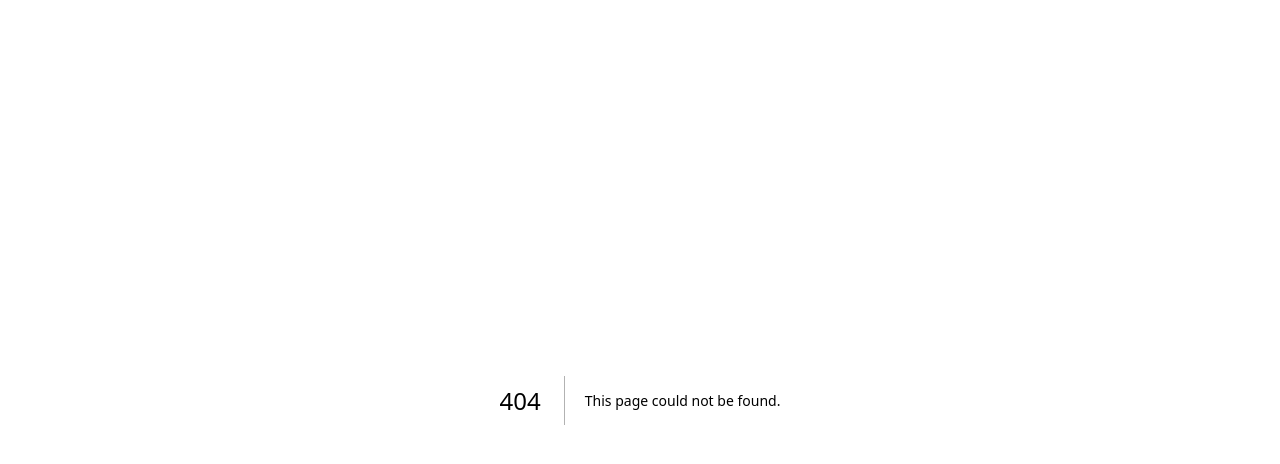
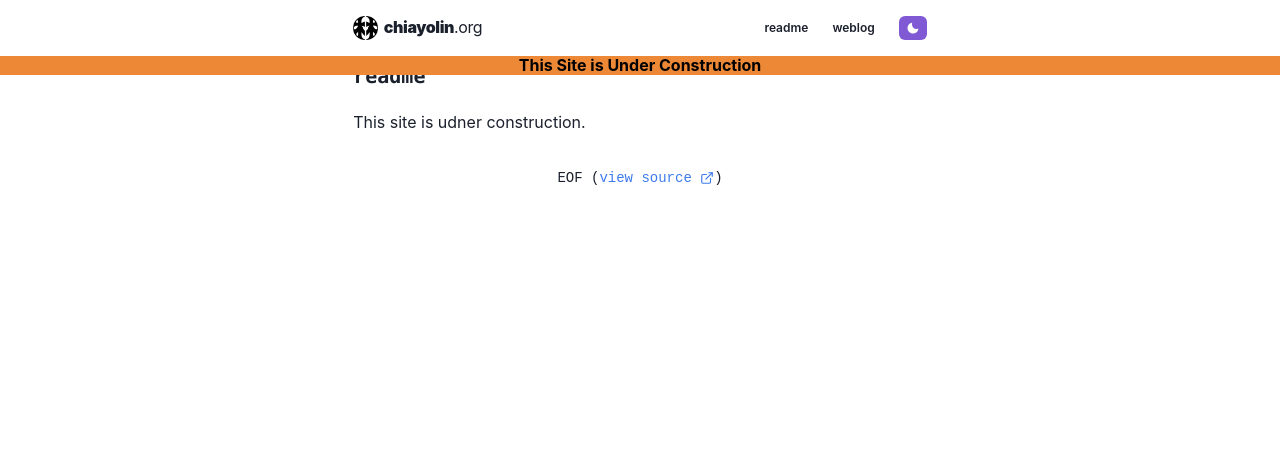
Before and after one commit to chiayolin/chiayolin.org, a Next.js app: page /readme in a window 1280 px wide. Before the commit this address had no page. Shown: the top 464 px of the page. Built offline with nearby package versions, Linux system fonts and the light colour scheme.

Commit message:
add new files and links

```diff
--- a/src/components/footer.tsx
+++ b/src/components/footer.tsx
@@ -1,10 +1,24 @@
 import { FC } from "react";
-import { Center, Text } from "@chakra-ui/react";
+import { Center, Text, Link } from "@chakra-ui/react";
+import { ExternalLinkIcon } from "@chakra-ui/icons";
 
 const Footer: FC = () => (
   <>
     <Center mt='8' mb='8'>
-      <Text fontFamily='monospace' fontSize='sm' ml='2'>EOF</Text>
+      <Text
+        textAlign='center'
+        fontFamily='monospace'
+        fontSize='sm'
+      >
+        EOF (
+        <Link
+          href='https://github.com/chiayolin/chiayolin.github.io'
+          isExternal
+        >
+          view source <ExternalLinkIcon />
+        </Link>
+        )
+      </Text>
     </Center>
   </>
 );
--- a/src/components/layout.tsx
+++ b/src/components/layout.tsx
@@ -1,11 +1,10 @@
 import { FC, PropsWithChildren } from 'react';
 
-import { Box, Container, } from '@chakra-ui/react';
+import { Box, Container, Heading, } from '@chakra-ui/react';
 import Dashboard from '@/components/dashboard';
 import Navbar from '@/components/navbar';
 import Footer from '@/components/footer';
 import Head from 'next/head';
-import { Hr } from './prose';
 
 //interface Props {
 //  // children prop has to be explicitly typed, since implicit children has been
@@ -28,6 +27,17 @@ const Layout: FC<PropsWithChildren> = ({ children }) => {
         <link rel="icon" href="/favicon.ico" />
       </Head>
       <Box pt='16'>
+        <Box
+          mt='-2'
+          w='100%'
+          position='fixed'
+          background='orange.400'
+          textAlign='center'
+        >
+          <Heading size='sm' color='black'>
+          This Site is Under Construction
+          </Heading>
+        </Box>
         <Navbar />
         <Box>
           <Container>
--- a/src/components/navbar.tsx
+++ b/src/components/navbar.tsx
@@ -27,7 +27,6 @@ export default function Navbar() {
       css={{ backdropFilter: 'blur(20px)' }}
       bg={useColorModeValue('#ffffff80', '#20202380')}
       zIndex={200}
-
     >
     <Container
       p='4'
@@ -42,7 +41,7 @@ export default function Navbar() {
         onClick={() => router.push('/')}
       >
         <Image
-          filter={colorMode === 'light' ? '' : 'invert(1)'}
+          filter={useColorModeValue('', 'invert(1)')}
           height='6'
           alt='hayashi'
           src='/hayashi.png'
@@ -61,6 +60,7 @@ export default function Navbar() {
         <Button
           size='xs'
           variant='ghost'
+          onClick={() => router.push('/readme')}
         >
           readme
         </Button>
@@ -74,10 +74,10 @@ export default function Navbar() {
         <Spacer />
         <Button
           size='xs'
-          colorScheme={colorMode === 'light' ? 'purple' : 'orange'}
+          colorScheme={useColorModeValue('purple', 'orange')}
           onClick={toggleColorMode}
         >
-          {colorMode === 'light' ? <MoonIcon /> : <SunIcon />}
+          {useColorModeValue(<MoonIcon />, <SunIcon />)}
         </Button>
       </ButtonGroup>
     </Container>
--- /dev/null
+++ b/src/pages/readme/index.tsx
@@ -0,0 +1,15 @@
+import { Paragraph } from "@/components/prose";
+import Layout from "@/components/layout";
+import { Heading } from "@chakra-ui/react";
+
+export default function Readme() {
+  return (
+    <Layout>
+      <Heading mb='5' size='md' fontFamily='mono'>readme</Heading>
+      <Paragraph>
+        This site is udner construction.
+      </Paragraph>
+    </Layout>
+  );
+
+}
--- a/src/pages/weblog/index.tsx
+++ b/src/pages/weblog/index.tsx
@@ -19,7 +19,7 @@ export default function Weblog( { postMeta }: { postMeta: PostMeta[] }) {
     <Layout>
       <Heading
         mb='5'
-        size='lg'
+        size='md'
         fontFamily='mono'
       >
         ~/*.txt
@@ -40,5 +40,4 @@ export default function Weblog( { postMeta }: { postMeta: PostMeta[] }) {
         </VStack>
     </Layout>
   );
-
 }
```
Also changed, not shown: src/pages/index.tsx (+5 -5 lines).
